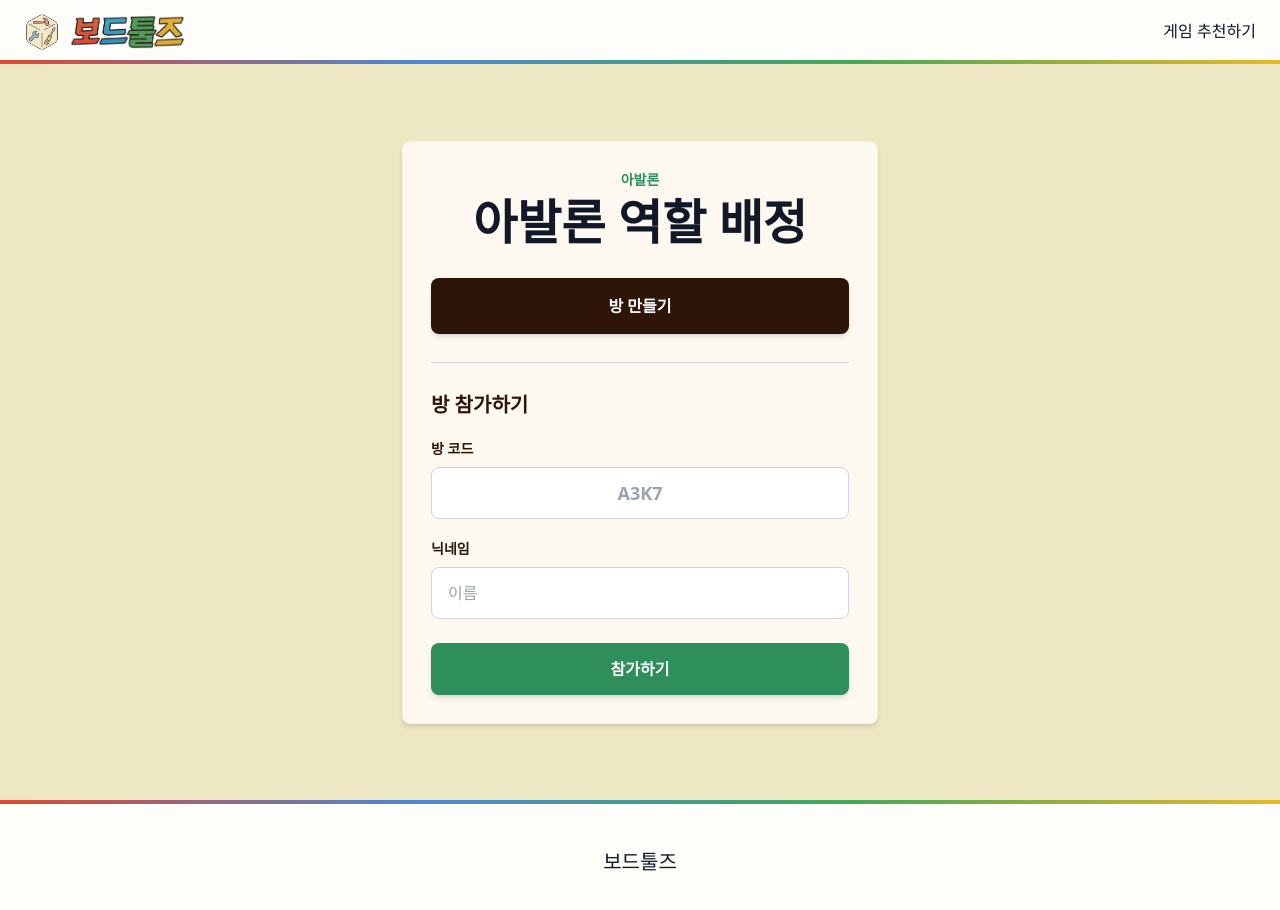
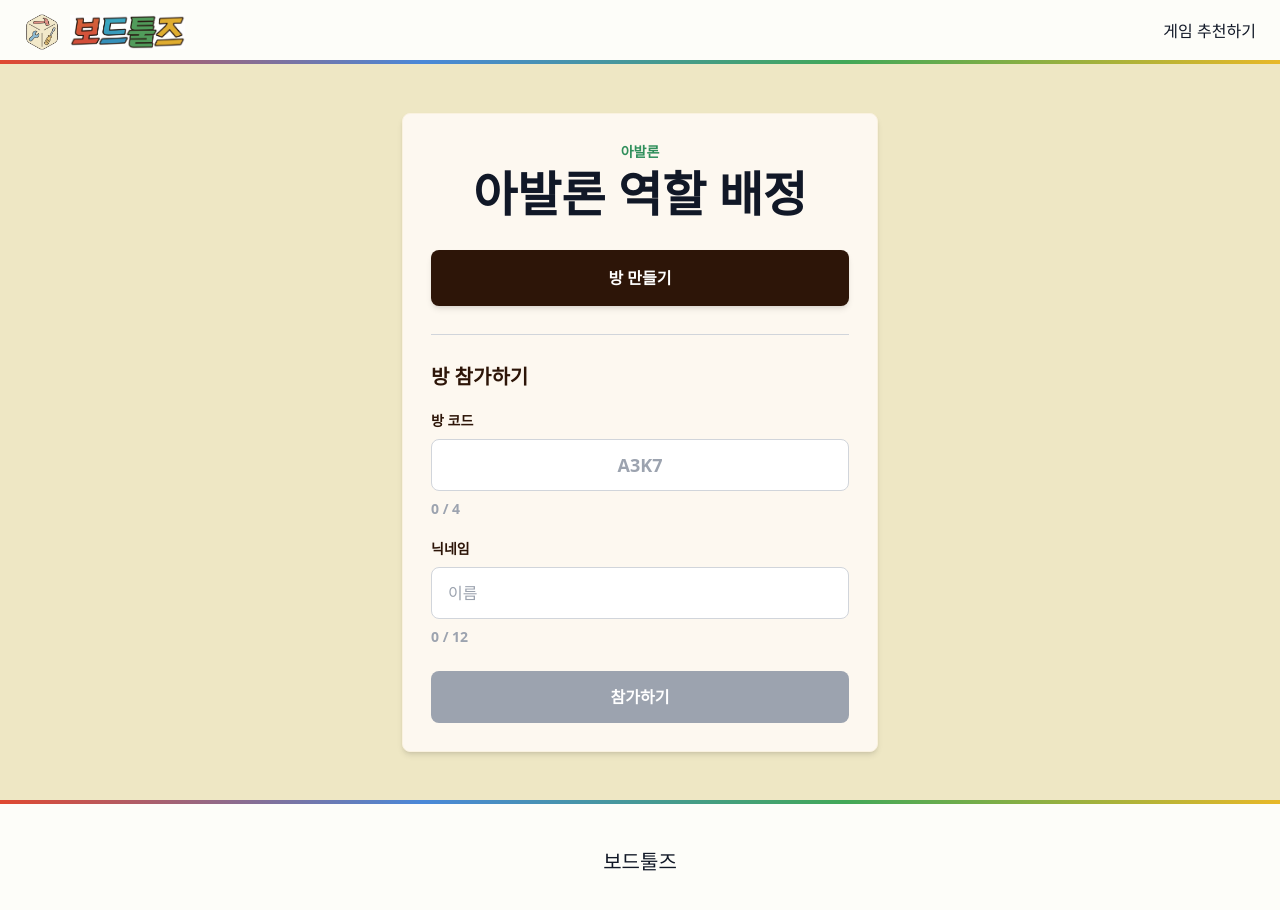
Before and after one commit to jungsmins/board-tools, a Next.js app: page /avalon-roles in a window 1280 px wide. Shown: the top 910 px of the page. Built offline with nearby package versions, Linux system fonts and the light colour scheme; a web font is replaced by a local one.

Commit message:
feat: 방 참가하기 폼에 유효성 검사 및 방 페이지 이동 기능 추가

```diff
--- a/src/components/avalon-roles/JoinRoomForm.tsx
+++ b/src/components/avalon-roles/JoinRoomForm.tsx
@@ -1,6 +1,42 @@
+'use client';
+
+import { useRouter } from 'next/navigation';
+import { useState } from 'react';
+
+const ROOM_CODE_LENGTH = 4;
+const NICKNAME_MAX_LENGTH = 12;
+
+function normalizeRoomCode(value: string) {
+  return value
+    .toUpperCase()
+    .replace(/[^A-Z0-9]/g, '')
+    .slice(0, ROOM_CODE_LENGTH);
+}
+
 export default function JoinRoomForm() {
+  const router = useRouter();
+  const [roomCode, setRoomCode] = useState('');
+  const [nickname, setNickname] = useState('');
+  const [touchedFields, setTouchedFields] = useState({
+    roomCode: false,
+    nickname: false,
+  });
+  const roomCodeError =
+    roomCode.length === ROOM_CODE_LENGTH ? '' : '방 코드는 4자리입니다.';
+  const nicknameError = nickname.trim() ? '' : '닉네임을 입력해 주세요.';
+  const canJoin = !roomCodeError && !nicknameError;
+
+  const handleSubmit = (event: React.FormEvent<HTMLFormElement>) => {
+    event.preventDefault();
+    setTouchedFields({ roomCode: true, nickname: true });
+
+    if (!canJoin) return;
+
+    router.push(`/avalon-roles/${roomCode}`);
+  };
+
   return (
-    <form>
+    <form noValidate onSubmit={handleSubmit}>
       <p className='mb-5 text-xl font-bold text-card-ink'>방 참가하기</p>
 
       <label className='mb-5 block'>
@@ -8,13 +44,34 @@ export default function JoinRoomForm() {
           방 코드
         </span>
         <input
-          className='h-13 w-full rounded-lg border border-chip-border bg-white px-4 text-center text-lg font-bold uppercase tracking-[0.2em] text-card-ink outline-none transition placeholder:tracking-normal placeholder:text-card-muted focus:border-[#2d1508] focus:ring-2 focus:ring-[#2d1508]/15'
+          aria-describedby='room-code-message'
+          aria-invalid={Boolean(touchedFields.roomCode && roomCodeError)}
+          autoCapitalize='characters'
+          autoComplete='off'
+          className='h-13 w-full rounded-lg border border-chip-border bg-white px-4 text-center text-lg font-bold uppercase tracking-[0.2em] text-card-ink outline-none transition placeholder:tracking-normal placeholder:text-card-muted focus:border-[#2d1508] focus:ring-2 focus:ring-[#2d1508]/15 aria-invalid:border-[#8f3a2f] aria-invalid:ring-2 aria-invalid:ring-[#8f3a2f]/15'
           inputMode='text'
-          maxLength={4}
+          maxLength={ROOM_CODE_LENGTH}
           name='roomCode'
+          onBlur={() =>
+            setTouchedFields((current) => ({ ...current, roomCode: true }))
+          }
+          onChange={(event) => setRoomCode(normalizeRoomCode(event.target.value))}
           placeholder='A3K7'
           type='text'
+          value={roomCode}
         />
+        <span
+          id='room-code-message'
+          className={`mt-2 block text-sm font-bold ${
+            touchedFields.roomCode && roomCodeError
+              ? 'text-[#8f3a2f]'
+              : 'text-card-muted'
+          }`}
+        >
+          {touchedFields.roomCode && roomCodeError
+            ? roomCodeError
+            : `${roomCode.length} / ${ROOM_CODE_LENGTH}`}
+        </span>
       </label>
 
       <label className='mb-6 block'>
@@ -22,17 +79,40 @@ export default function JoinRoomForm() {
           닉네임
         </span>
         <input
-          className='h-13 w-full rounded-lg border border-chip-border bg-white px-4 text-base text-card-ink outline-none transition placeholder:text-card-muted focus:border-[#2d1508] focus:ring-2 focus:ring-[#2d1508]/15'
-          maxLength={12}
+          aria-describedby='nickname-message'
+          aria-invalid={Boolean(touchedFields.nickname && nicknameError)}
+          autoComplete='nickname'
+          className='h-13 w-full rounded-lg border border-chip-border bg-white px-4 text-base text-card-ink outline-none transition placeholder:text-card-muted focus:border-[#2d1508] focus:ring-2 focus:ring-[#2d1508]/15 aria-invalid:border-[#8f3a2f] aria-invalid:ring-2 aria-invalid:ring-[#8f3a2f]/15'
+          maxLength={NICKNAME_MAX_LENGTH}
           name='nickname'
+          onBlur={() =>
+            setTouchedFields((current) => ({ ...current, nickname: true }))
+          }
+          onChange={(event) =>
+            setNickname(event.target.value.slice(0, NICKNAME_MAX_LENGTH))
+          }
           placeholder='이름'
           type='text'
+          value={nickname}
         />
+        <span
+          id='nickname-message'
+          className={`mt-2 block text-sm font-bold ${
+            touchedFields.nickname && nicknameError
+              ? 'text-[#8f3a2f]'
+              : 'text-card-muted'
+          }`}
+        >
+          {touchedFields.nickname && nicknameError
+            ? nicknameError
+            : `${nickname.length} / ${NICKNAME_MAX_LENGTH}`}
+        </span>
       </label>
 
       <button
-        type='button'
-        className='flex h-13 w-full items-center justify-center rounded-lg bg-[#2f8f5b] px-5 text-base font-bold text-white shadow-md transition hover:bg-[#237348] focus-visible:ring-2 focus-visible:ring-[#2f8f5b]/30'
+        disabled={!canJoin}
+        type='submit'
+        className='flex h-13 w-full items-center justify-center rounded-lg bg-[#2f8f5b] px-5 text-base font-bold text-white shadow-md transition hover:bg-[#237348] focus-visible:ring-2 focus-visible:ring-[#2f8f5b]/30 disabled:cursor-not-allowed disabled:bg-card-muted disabled:shadow-none'
       >
         참가하기
       </button>
```
